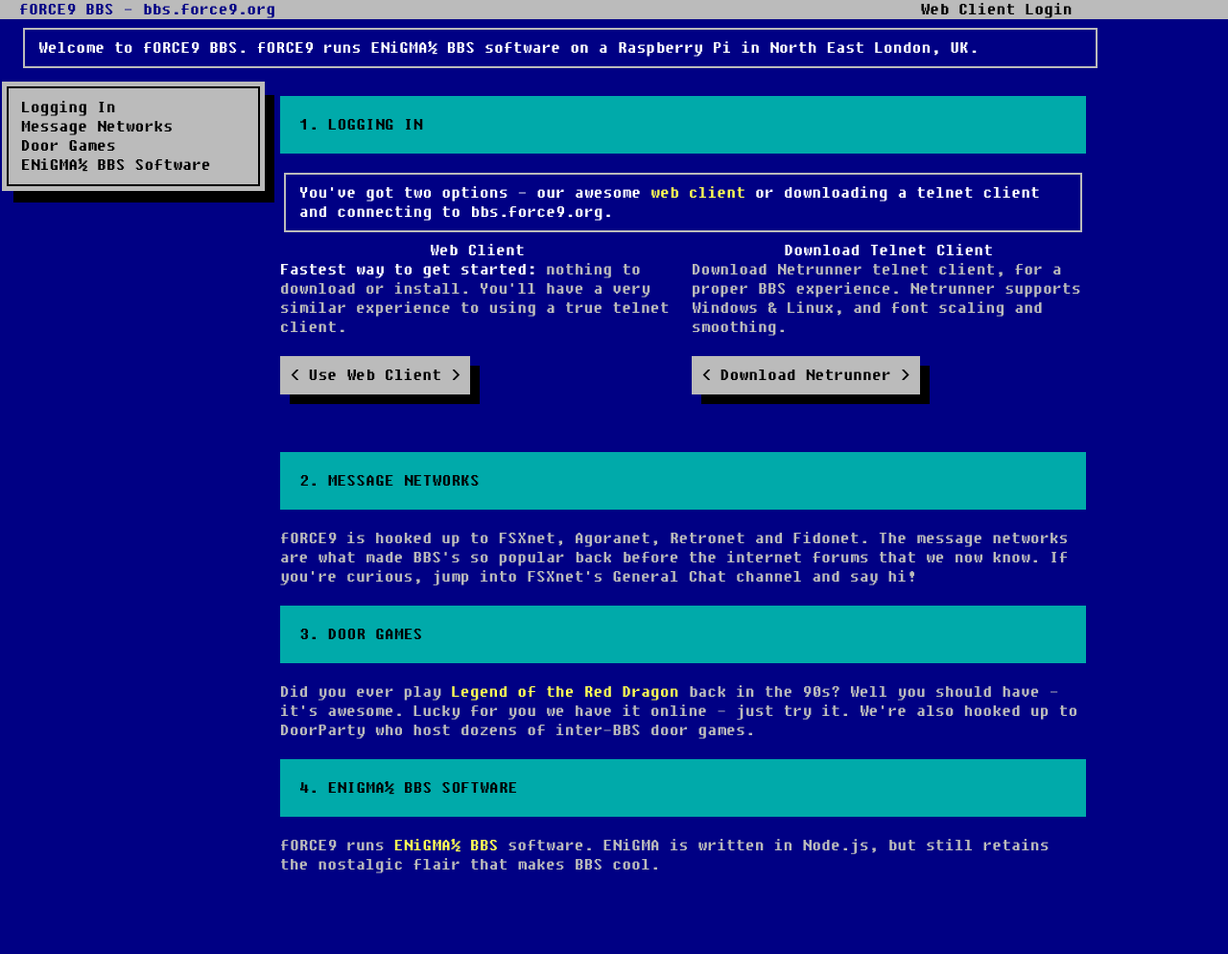
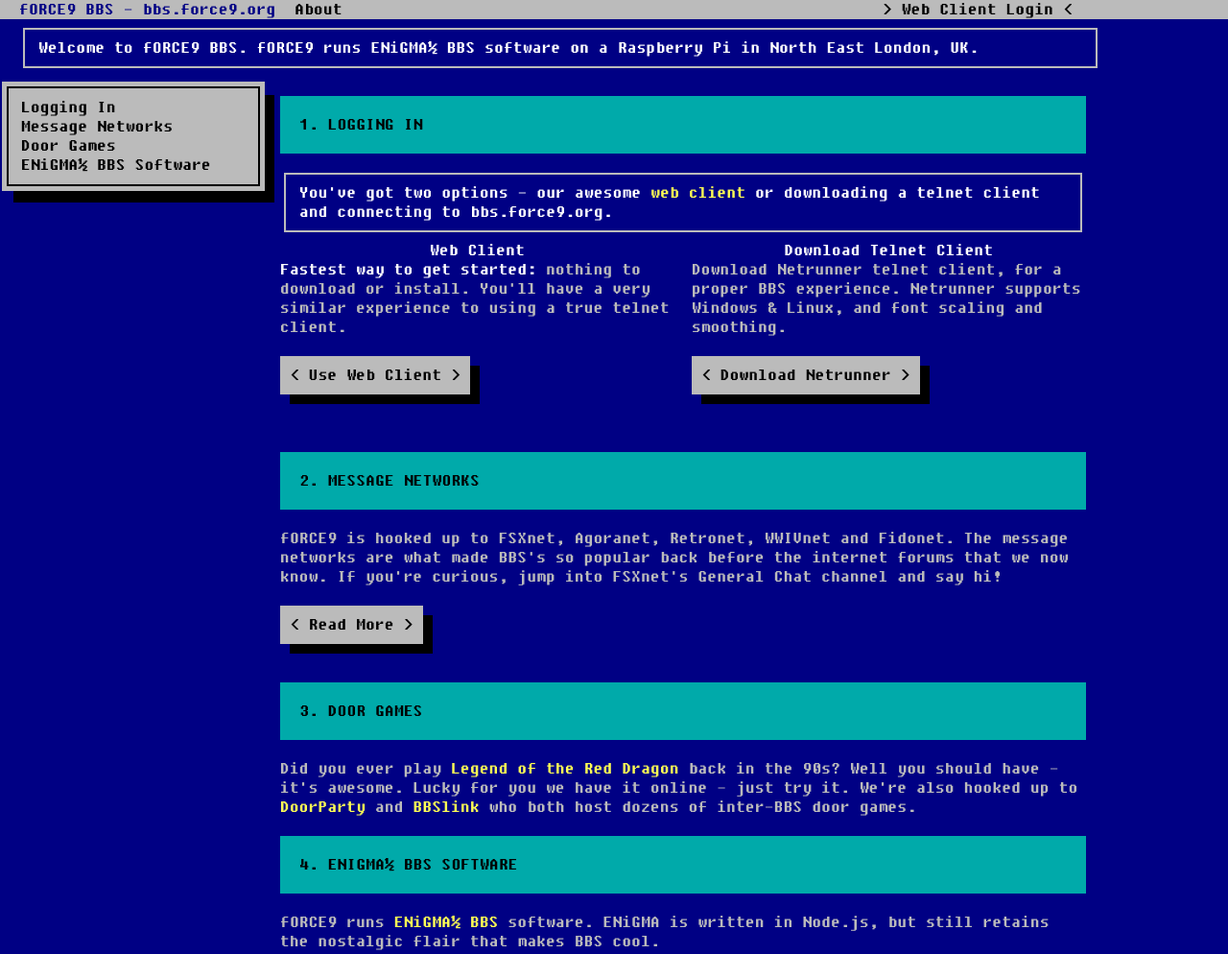
Before and after one commit to davestephens/bbs.force9.org, a plain HTML site: page index.html in a window 1280 px wide. Shown: the whole page at 96% size. Before the commit the page ends 931 px from the top, so only its background shows below. Drawn offline with Linux system fonts and the light colour scheme.

Commit message:
update index.html

```diff
--- a/index.html
+++ b/index.html
@@ -29,16 +29,25 @@
             <button type="button" class="btn btn-navbar" data-toggle="collapse" data-target=".nav-collapse">
             </button>
             <a class="brand" href="./index.html">fORCE9 BBS - bbs.force9.org</a>
+            <ul class="nav">
+                <li class="">
+                    <a href="./index.html">About</a>
+                </li>
+                <!--<li class="">-->
+                    <!--<a href="./message-networks.html">Message Networks</a>-->
+                <!--</li>-->
+            </ul>
             <div class="nav-collapse collapse pull-right">
                 <ul class="nav">
                     <li class="">
-                        <a href="./vtx/force9.html">Web Client Login</a>
+                        <a href="./vtx/force9.html">> Web Client Login <</a>
                     </li>
                 </ul>
             </div>
         </div>
     </div>
 </div>
+
 
 <!-- Subhead
 ================================================== -->
@@ -104,11 +113,11 @@
                     <h1>2. Message Networks</h1>
                 </div>
                 <p>
-                    fORCE9 is hooked up to FSXnet, Agoranet, Retronet and Fidonet. The message networks are what made BBS's
+                    fORCE9 is hooked up to FSXnet, Agoranet, Retronet, WWIVnet and Fidonet. The message networks are what made BBS's
                     so popular back before the internet forums that we now know. If you're curious, jump into
                     FSXnet's General Chat channel and say hi!
                 </p>
-
+                <p><a class="btn btn-large" href="./message-networks">Read More</a></p>
             </section>
 
             <!-- Door Games
@@ -121,7 +130,7 @@
                     Did you ever play <a href="https://en.wikipedia.org/wiki/Legend_of_the_Red_Dragon" target="_blank">Legend of the Red Dragon</a>
                     back in the 90s? Well you should have - it's awesome. Lucky for you we have it online - just try it.
 
-                    We're also hooked up to DoorParty who host dozens of inter-BBS door games.
+                    We're also hooked up to <a href="http://wiki.throwbackbbs.com/doku.php" target="_blank">DoorParty</a> and <a href="https://bbslink.net/" target="_blank">BBSlink</a> who both host dozens of inter-BBS door games.
                 </p>
             </section>
 
```
